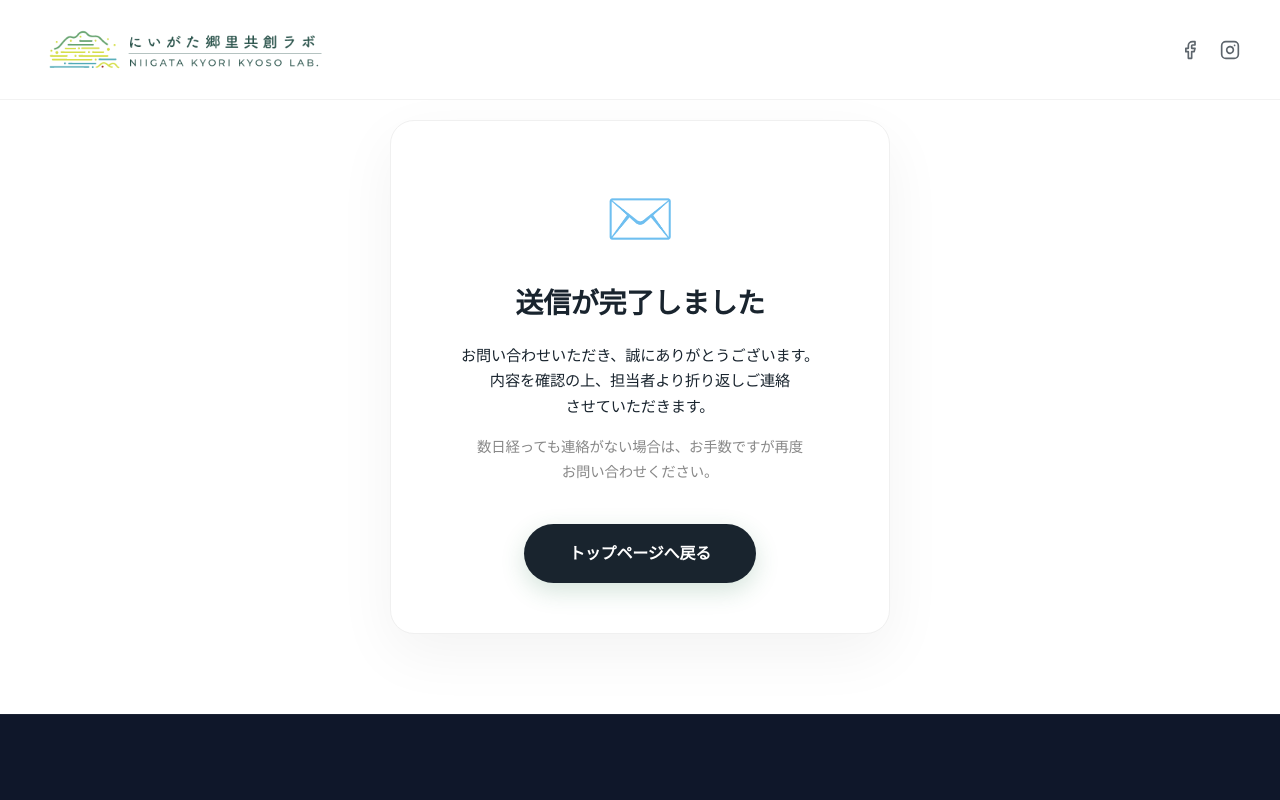
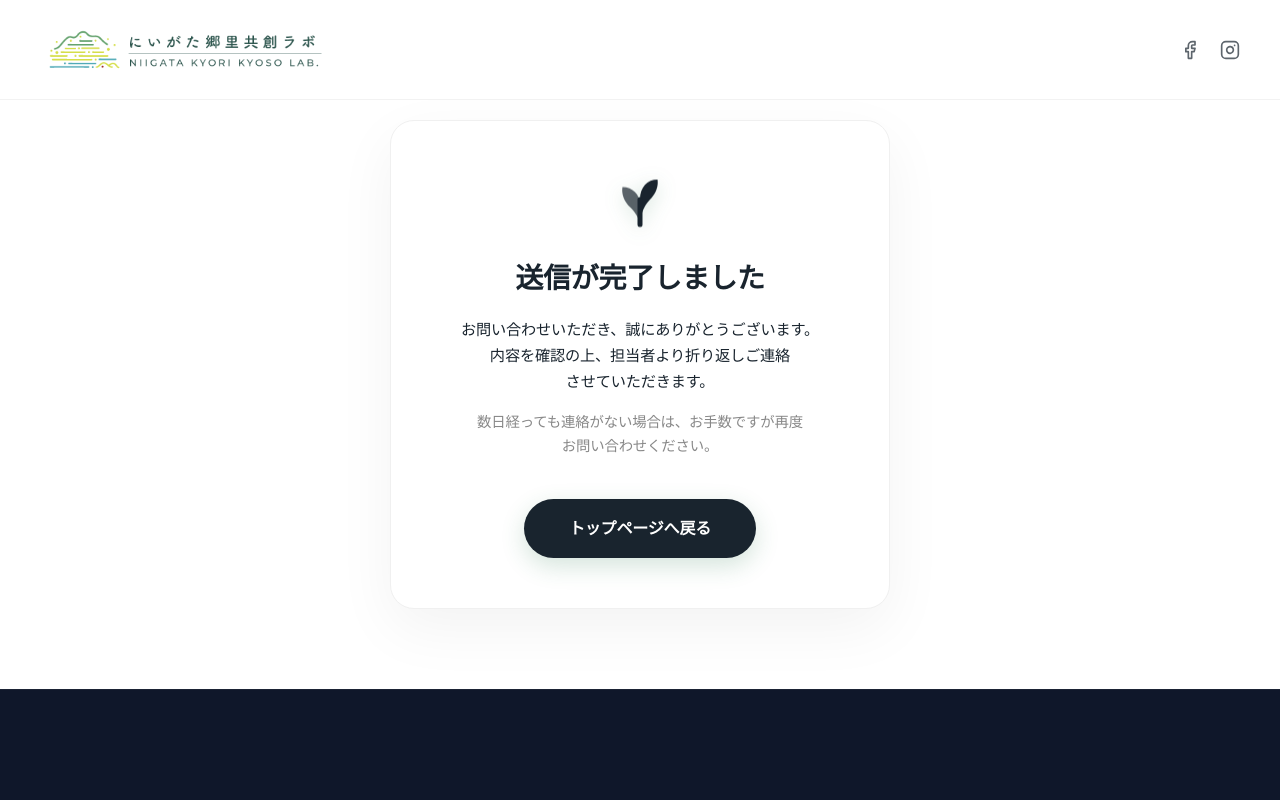
Before and after one commit to masudayasuhisa/Niigata-Kyori-Kyoso-lab, a Next.js app: page /contact/success in a window 1280 px wide. Shown: the top 800 px of the page. Built offline with nearby package versions, Linux system fonts and the light colour scheme; a web font is replaced by a local one.

Commit message:
style: replace success page icon with green sprout SVG

```diff
--- a/src/app/contact/success/page.js
+++ b/src/app/contact/success/page.js
@@ -7,7 +7,13 @@ export default function SuccessPage() {
     return (
         <div className="container" style={containerStyle}>
             <div style={cardStyle}>
-                <div style={iconStyle}>✉️</div>
+                <div style={iconWrapperStyle}>
+                    <svg width="60" height="60" viewBox="0 0 24 24" fill="none" xmlns="http://www.w3.org/2000/svg" style={svgStyle}>
+                        <path d="M12 22C12 22 12 17 12 12C12 7 15 4 19 4C19 4 20 8 16 12C12 16 12 22 12 22Z" fill="var(--primary)" />
+                        <path d="M12 22C12 22 12 18 12 14C12 10 9 7 5 7C5 7 4 11 8 15C12 19 12 22 12 22Z" fill="var(--primary)" opacity="0.7" />
+                        <path d="M12 22V12" stroke="var(--primary)" strokeWidth="2" strokeLinecap="round" />
+                    </svg>
+                </div>
                 <h1 style={titleStyle}>
                     <span style={{ display: 'inline-block' }}>送信が完了</span>
                     <span style={{ display: 'inline-block' }}>しました</span>
@@ -57,10 +63,33 @@ const cardStyle = {
     animation: 'fadeIn 0.8s ease-out'
 };
 
-const iconStyle = {
-    fontSize: '3.5rem',
-    marginBottom: '20px'
+const iconWrapperStyle = {
+    marginBottom: '30px',
+    display: 'flex',
+    justifyContent: 'center',
+    animation: 'float 3s ease-in-out infinite'
 };
+
+const svgStyle = {
+    filter: 'drop-shadow(0 4px 10px rgba(38, 122, 77, 0.2))'
+};
+
+// Add float animation to global styles via a trick or assuming global.css
+if (typeof document !== 'undefined') {
+    const styleId = 'success-animations';
+    if (!document.getElementById(styleId)) {
+        const style = document.createElement('style');
+        style.id = styleId;
+        style.innerHTML = `
+            @keyframes float {
+                0% { transform: translateY(0px); }
+                50% { transform: translateY(-10px); }
+                100% { transform: translateY(0px); }
+            }
+        `;
+        document.head.appendChild(style);
+    }
+}
 
 const titleStyle = {
     fontSize: '1.75rem',
```
